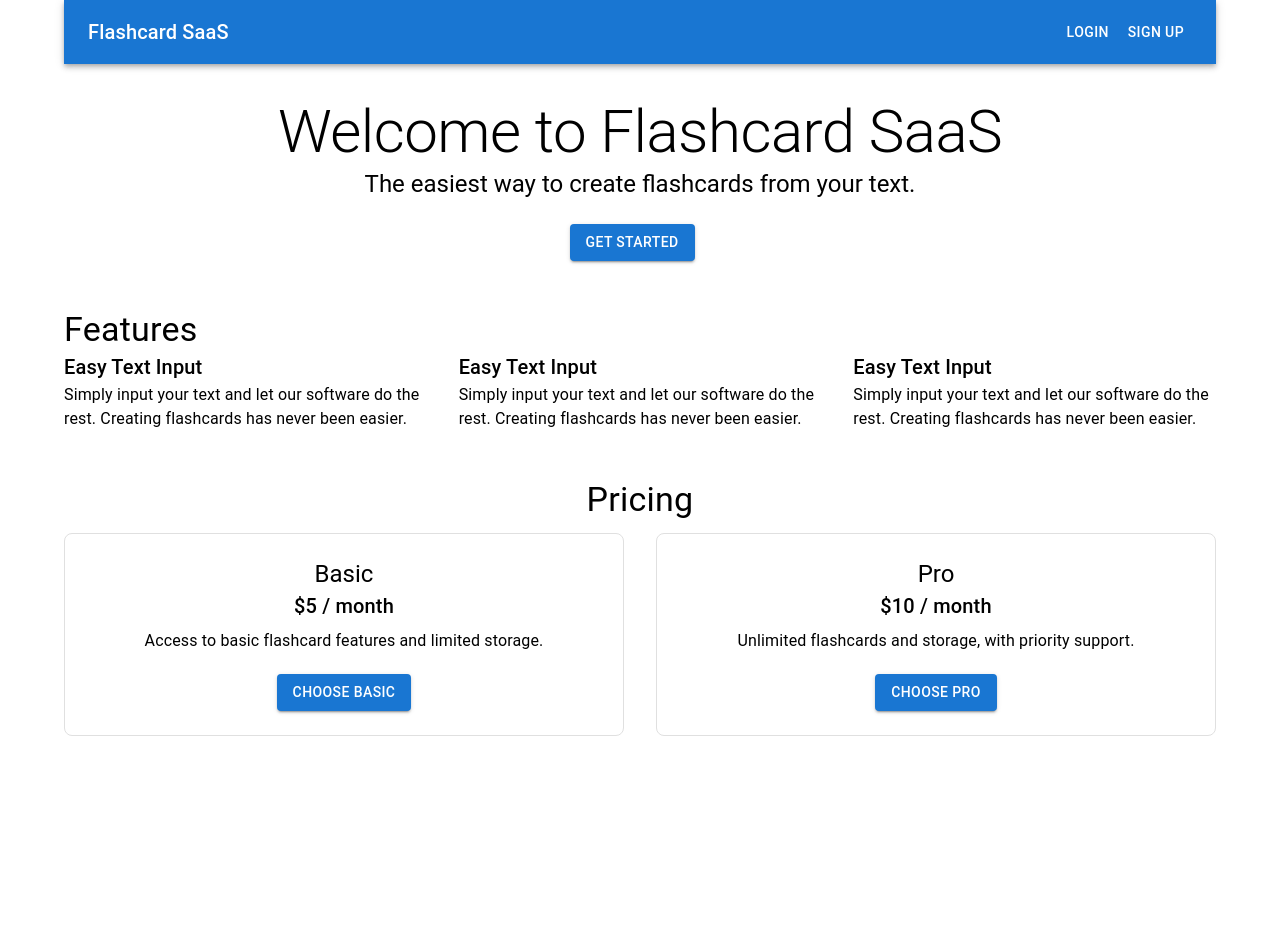
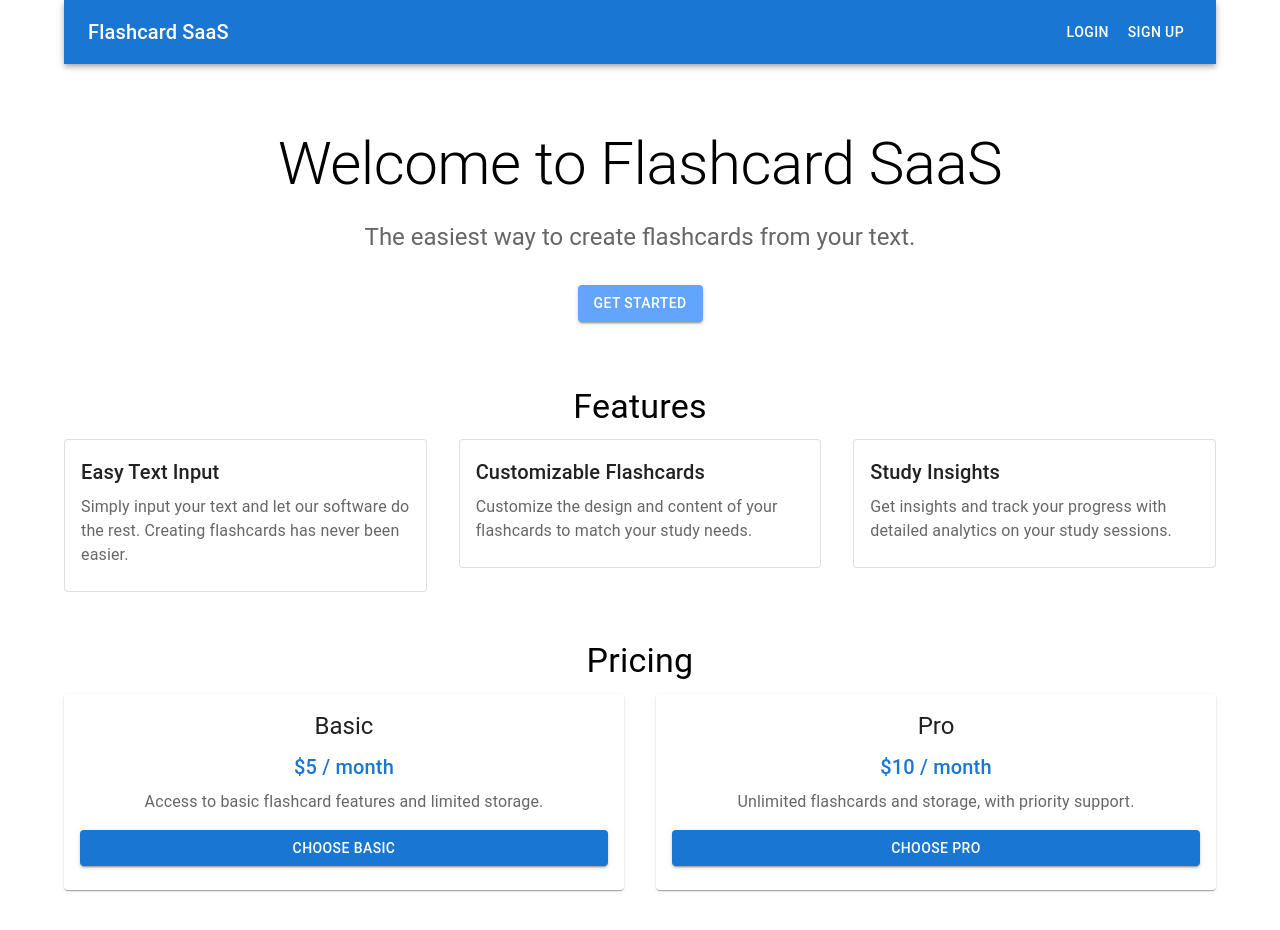
Before and after one commit to pedropa140/Flashcards, a Next.js app: page / in a window 1280 px wide. Shown: the top 930 px of the page. Before the commit the page ends 800 px from the top, so only its background shows below. Built offline with nearby package versions, Linux system fonts and the light colour scheme; no server answers.

Commit message:
New design to landing page.

```diff
--- a/app/page.js
+++ b/app/page.js
@@ -1,28 +1,24 @@
 import Image from "next/image";
-import { AppBar, Toolbar, Typography, Button, Box, Grid, Container,} from "@mui/material";
+import { AppBar, Toolbar, Typography, Button, Box, Grid, Container, Card, CardContent } from "@mui/material";
 import { SignedOut, SignedIn, UserButton } from "@clerk/nextjs";
-import { getStripe } from "@stripe/stripe-js"; // Adjust this import path as necessary
 import Head from "next/head";
 
 export default function SignUpPage() {
   return (
-    <Container maxWidth='lg'>
+    <Container maxWidth="lg">
       <Head>
         <title>Flashcard SaaS</title>
-        <meta
-          name='description'
-          content='Create flashcard from your text'
-        />
+        <meta name="description" content="Create flashcards from your text" />
       </Head>
 
-      <AppBar position='static'>
+      <AppBar position="static" color="primary">
         <Toolbar>
-          <Typography variant='h6' style={{ flexGrow: 1 }}>
+          <Typography variant="h6" sx={{ flexGrow: 1 }}>
             Flashcard SaaS
           </Typography>
           <SignedOut>
-            <Button color='inherit' href='/sign-in'>Login</Button>
-            <Button color='inherit' href='/sign-up'>Sign Up</Button>
+            <Button color="inherit" href="/sign-in">Login</Button>
+            <Button color="inherit" href="/sign-up">Sign Up</Button>
           </SignedOut>
           <SignedIn>
             <UserButton />
@@ -30,91 +26,114 @@ export default function SignUpPage() {
         </Toolbar>
       </AppBar>
 
-      <Box sx={{textAlign: 'center', my: 4}}>
-        <Typography variant="h2">Welcome to Flashcard SaaS</Typography>
-        <Typography variant="h5" gutterBottom>
-          {' '}
+      <Box sx={{ textAlign: 'center', my: 8 }}>
+        <Typography variant="h2" gutterBottom>
+          Welcome to Flashcard SaaS
+        </Typography>
+        <Typography variant="h5" color="textSecondary" paragraph>
           The easiest way to create flashcards from your text.
         </Typography>
-        <Button variant="contained" color="primary" sx={{mt: 2, mr: 2}} href="/generate">
+        <Button
+          variant="contained"
+          sx={{
+            mt: 2,
+            backgroundColor: '#63a4ff', // Green color
+            '&:hover': {
+              backgroundColor: '#1976d2', // Slightly darker green for hover effect
+            }
+          }}
+          href="/generate"
+        >
           Get Started
         </Button>
+
+
       </Box>
-      <Box sx={{my: 6}}>
-        <Typography variant="h4" component="h2">
+
+      <Box sx={{ my: 6 }}>
+        <Typography variant="h4" component="h2" gutterBottom textAlign="center">
           Features
         </Typography>
-        <Grid container spacing = {4}>
-          <Grid item xs = {12} md={4}>
-            <Typography variant="h6">Easy Text Input</Typography>
-            <Typography>
-              {' '}
+        <Grid container spacing={4}>
+          <Grid item xs={12} md={4}>
+            <Card variant="outlined">
+              <CardContent>
+                <Typography variant="h6" gutterBottom>
+                  Easy Text Input
+                </Typography>
+                <Typography color="textSecondary">
                   Simply input your text and let our software do the rest. Creating flashcards has never been easier.
                 </Typography>
+              </CardContent>
+            </Card>
           </Grid>
-          <Grid item xs = {12} md={4}>
-            <Typography variant="h6">Easy Text Input</Typography>
-            <Typography>
-              {' '}
-              Simply input your text and let our software do the rest. Creating flashcards has never been easier.
+          <Grid item xs={12} md={4}>
+            <Card variant="outlined">
+              <CardContent>
+                <Typography variant="h6" gutterBottom>
+                  Customizable Flashcards
                 </Typography>
+                <Typography color="textSecondary">
+                  Customize the design and content of your flashcards to match your study needs.
+                </Typography>
+              </CardContent>
+            </Card>
           </Grid>
-          <Grid item xs = {12} md={4}>
-            <Typography variant="h6">Easy Text Input</Typography>
-            <Typography>
-              {' '}
-              Simply input your text and let our software do the rest. Creating flashcards has never been easier.
+          <Grid item xs={12} md={4}>
+            <Card variant="outlined">
+              <CardContent>
+                <Typography variant="h6" gutterBottom>
+                  Study Insights
                 </Typography>
+                <Typography color="textSecondary">
+                  Get insights and track your progress with detailed analytics on your study sessions.
+                </Typography>
+              </CardContent>
+            </Card>
           </Grid>
         </Grid>
       </Box>
 
-      <Box sx={{my: 6, textAlign: 'center'}}>
+      <Box sx={{ my: 6, textAlign: 'center' }}>
         <Typography variant="h4" gutterBottom>
           Pricing
         </Typography>
-        <Grid container spacing = {4}>
+        <Grid container spacing={4}>
           <Grid item xs={12} md={6}>
-            <Box
-              sx={{
-                p: 3,
-                border: '1px solid',
-                borderColor: 'grey.300',
-                borderRadius: 2,
-              }}
-            >
-              <Typography variant="h5">Basic</Typography>
-              <Typography variant="h6" gutterBottom>
+            <Card>
+              <CardContent>
+                <Typography variant="h5" gutterBottom>
+                  Basic
+                </Typography>
+                <Typography variant="h6" color="primary" gutterBottom>
                   $5 / month
                 </Typography>
-              <Typography gutterBottom>
-                {' '}
+                <Typography color="textSecondary" paragraph>
                   Access to basic flashcard features and limited storage.
                 </Typography>
-              <Button variant = "contained" color = "primary" sx={{mt: 2}}>
+                <Button variant="contained" color="primary" fullWidth>
                   Choose Basic
                 </Button>
-            </Box>
+              </CardContent>
+            </Card>
           </Grid>
-          <Grid item xs = {12} md={6}>
-            <Box
-              sx={{
-                p: 3,
-                border: '1px solid',
-                borderColor: 'grey.300',
-                borderRadius: 2,
-              }}
-            >
-              <Typography variant="h5">Pro</Typography>
-              <Typography variant="h6" gutterBottom>$10 / month</Typography>
-              <Typography gutterBottom>
-                {' '}
+          <Grid item xs={12} md={6}>
+            <Card>
+              <CardContent>
+                <Typography variant="h5" gutterBottom>
+                  Pro
+                </Typography>
+                <Typography variant="h6" color="primary" gutterBottom>
+                  $10 / month
+                </Typography>
+                <Typography color="textSecondary" paragraph>
                   Unlimited flashcards and storage, with priority support.
                 </Typography>
-              <Button variant = "contained" color = "primary" sx={{mt: 2}}>
+                <Button variant="contained" color="primary" fullWidth>
                   Choose Pro
                 </Button>
-            </Box>
+              </CardContent>
+            </Card>
           </Grid>
         </Grid>
       </Box>
```
Lines whose indentation alone changed are shown as unchanged.
